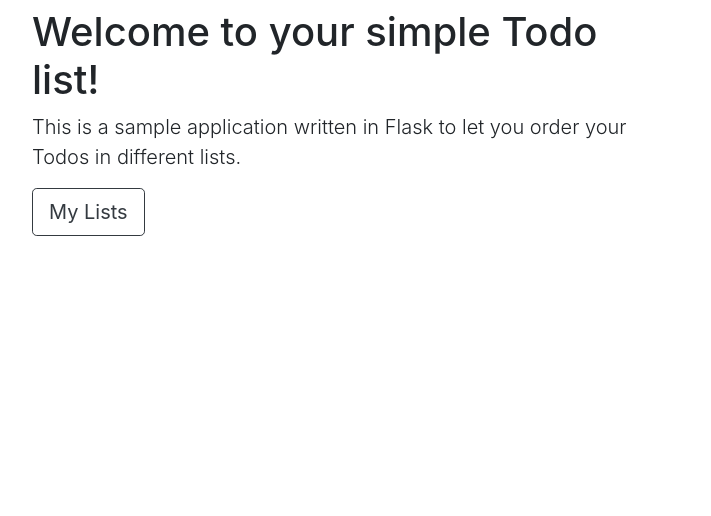
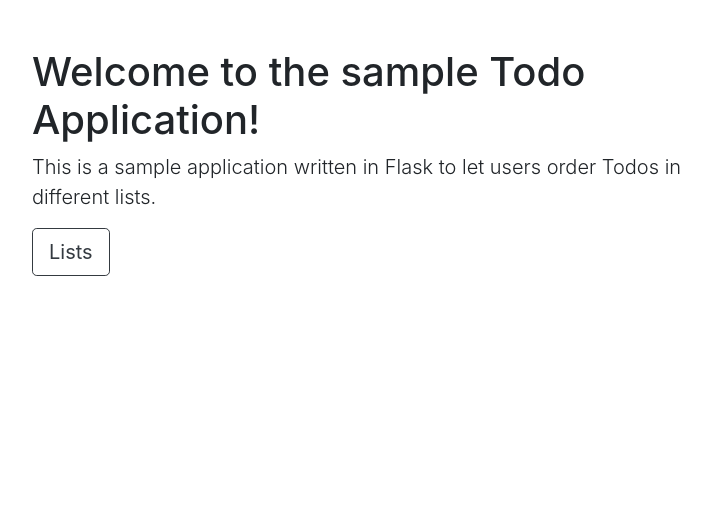
Before and after one commit to tderleth/2-item-catalog, a Flask app: page / in a window 1280 px wide. Shown: the part 56-572 px from the top of the page, without its empty margins (53-764 px from the left). Run offline with Flask 2, Linux system fonts and the light colour scheme; some libraries are stand-ins or nearby versions.

Commit message:
fix: change text elements on main page

```diff
--- a/app/client/templates/index.html
+++ b/app/client/templates/index.html
@@ -2,11 +2,11 @@
 {% block title %}Index{% endblock %}
 
 {% block content %}
-  <div class="row">
-    <div class="col-md-7">
-      <h1>Welcome to your simple Todo list!</h1>
-      <p class="lead">This is a sample application written in Flask to let you order your Todos in different lists.</p>
-      <a class="btn btn-outline-dark btn-lg" href="{{ url_for('list.index') }}" role="button">My Lists</a>
+  <div class="row mt-5">
+    <div class="col-md-8">
+      <h1>Welcome to the sample Todo Application!</h1>
+      <p class="lead">This is a sample application written in Flask to let users order Todos in different lists.</p>
+      <a class="btn btn-outline-dark btn-lg" href="{{ url_for('list.index') }}" role="button">Lists</a>
     </div>
   </div>
 {% endblock %}
```
